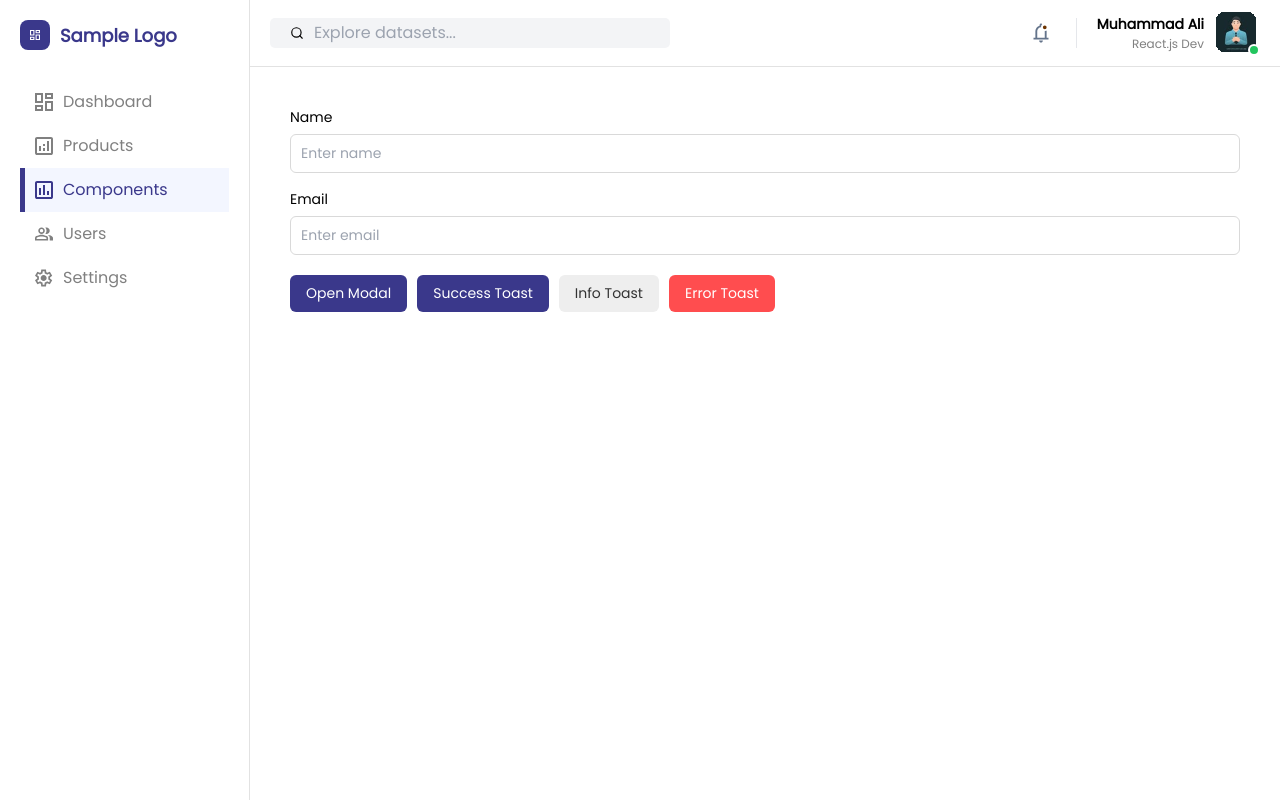
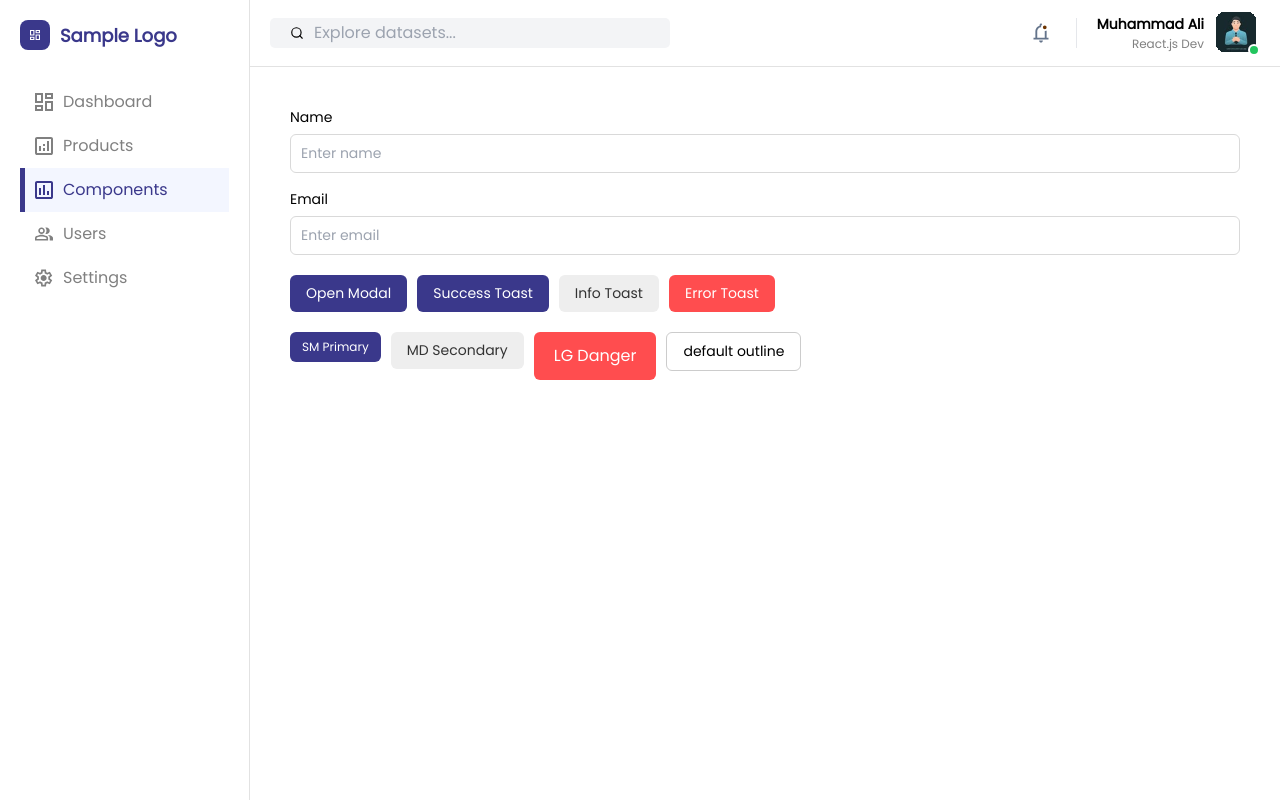
Before and after one commit to alisheeraz007/Ahya-task-01, a React (Vite) app: page /components in a window 1280 px wide. Built offline with nearby package versions, Linux system fonts and the light colour scheme.

Commit message:
injected task 2 in this project

```diff
--- a/src/components/Button.jsx
+++ b/src/components/Button.jsx
@@ -14,6 +14,7 @@ const StyledButton = styled.button`
   align-items: center;
   justify-content: center;
   gap: 8px;
+  height: 100%;
 
   ${({ size }) => {
         if (size === "sm") return "padding: 6px 12px; font-size: 12px;";
@@ -26,12 +27,10 @@ const StyledButton = styled.button`
         switch (variant) {
             case "secondary":
                 return "background: #eee; color: #333;";
-            case "ghost":
+            case "outline":
                 return "background: transparent; border: 1px solid #ccc;";
             case "danger":
                 return "background: #ff4d4f; color: white;";
-            case "outline":
-                return "background: #fff; color: #3a388b; border: 1px solid #3a388b";
             default:
                 return "background: #3a388b; color: white;";
         }
--- a/src/pages/Components.jsx
+++ b/src/pages/Components.jsx
@@ -89,6 +89,36 @@ function Demo() {
         </Button>
       </div>
 
+      <div style={{ display: "flex", gap: 10, marginTop: 20 }}>
+
+        <Button
+          variant="primary"
+          size="sm"
+        >
+          SM Primary
+        </Button>
+
+        <Button
+          variant="secondary"
+          size="md"
+        >
+          MD Secondary
+        </Button>
+
+        <Button
+          variant="danger"
+          size="lg"
+        >
+          LG Danger
+        </Button>
+
+         <Button
+          variant="outline"
+        >
+          default outline
+        </Button>
+      </div>
+
       <Modal
         open={modalOpen}
         onClose={() => setModalOpen(false)}
--- a/src/pages/Users.jsx
+++ b/src/pages/Users.jsx
@@ -75,7 +75,7 @@ export default function Users() {
     email: "",
     phone: "",
     tags: [],
-    range: [20, 80],
+    range: [25, 25],
     notifications: false,
   });
 
```
